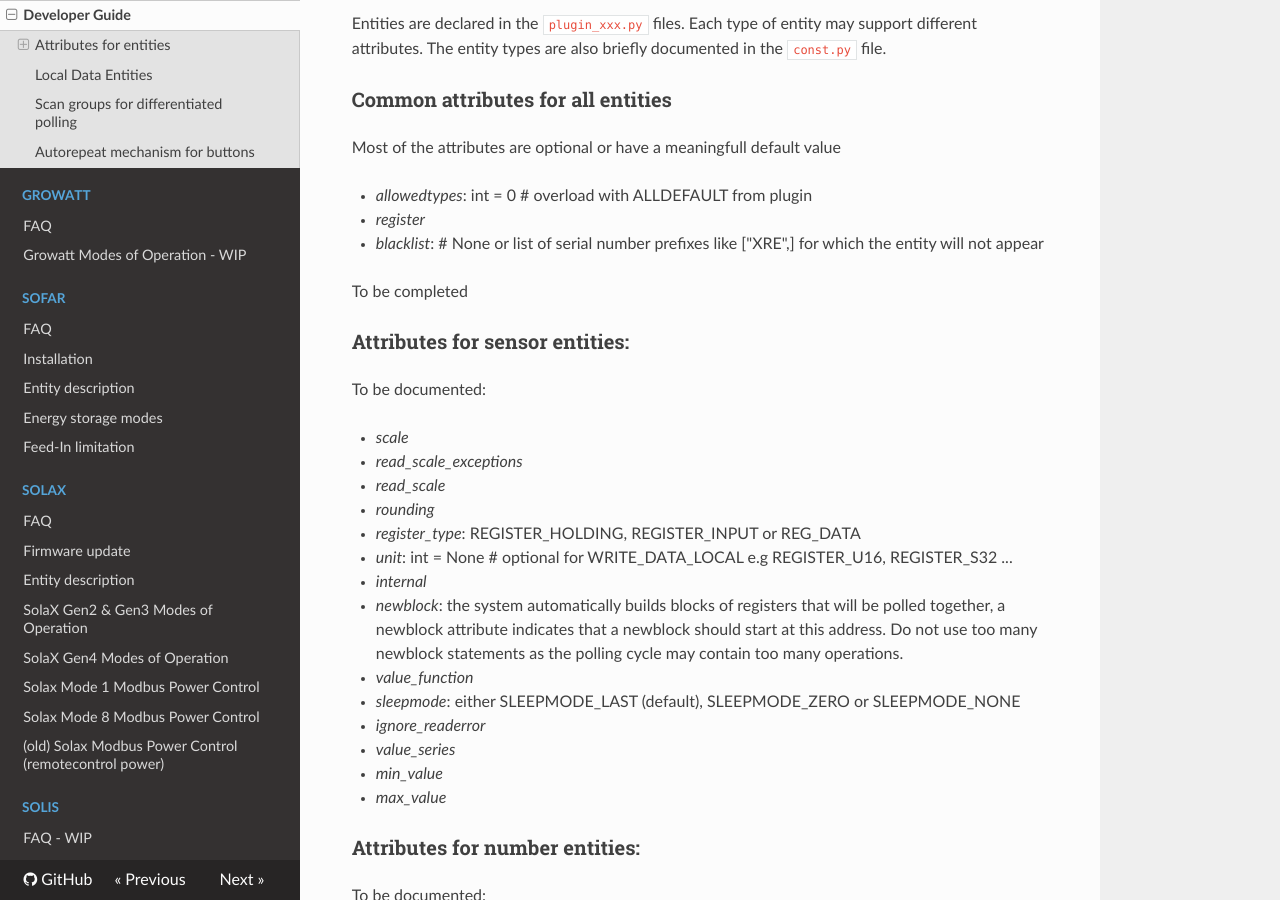
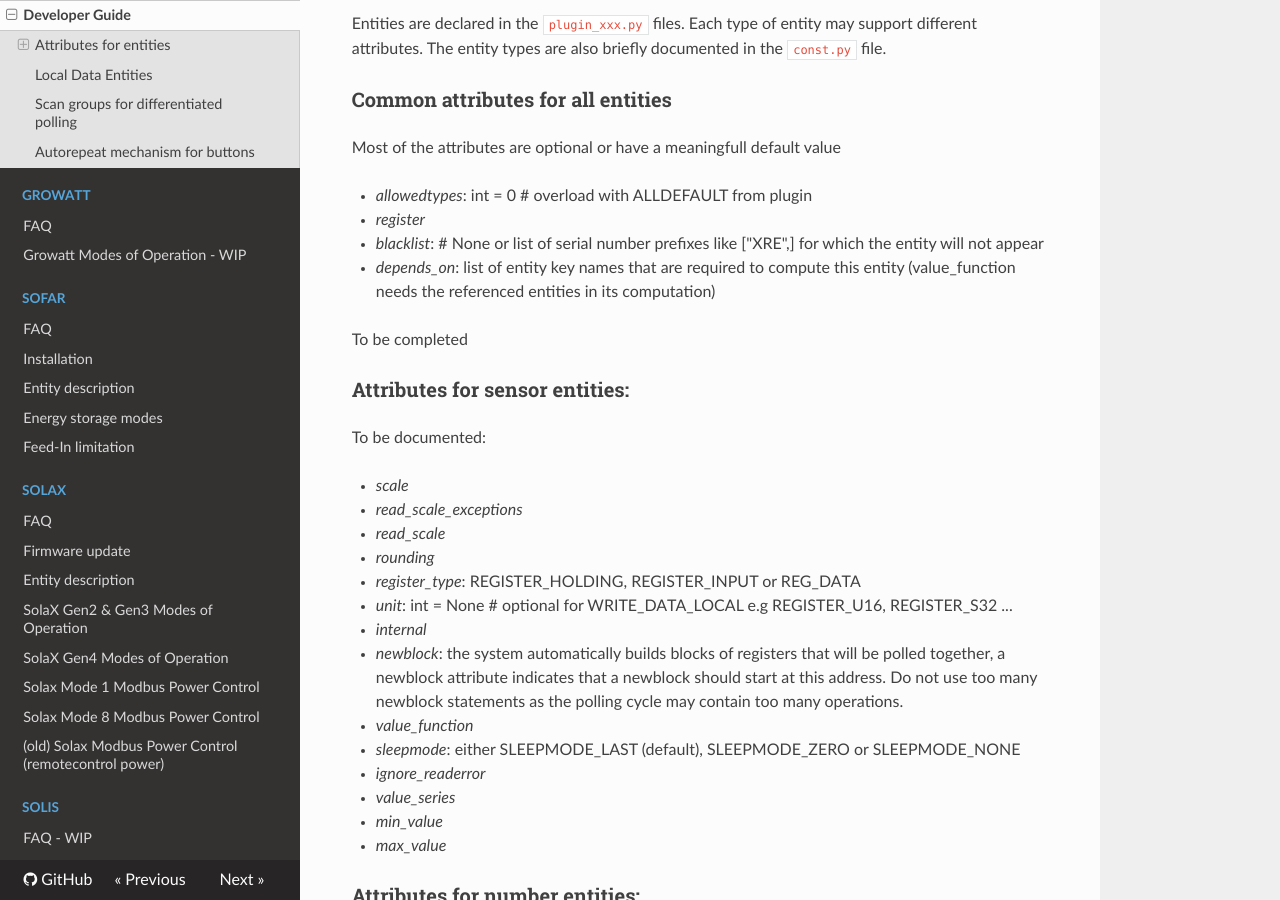
Before and after one commit to wills106/homeassistant-solax-modbus, an MkDocs documentation site: the page built from docs/developer_guide.md, in a window 1280 px wide and 900 px high, scrolled down 324 px. Built offline with MkDocs 1.6.1, drawn with Linux system fonts in a browser that asks for light colours; nearby versions of some CDN libraries; some of the changed text lies outside the part shown.

Commit message:
document depends_on and order32 change
Added 'depends_on' attribute to entity documentation and updated order32 format.

```diff
--- a/docs/developer_guide.md
+++ b/docs/developer_guide.md
@@ -16,6 +16,7 @@
  * _allowedtypes_: int = 0  # overload with ALLDEFAULT from plugin
  * _register_
  * _blacklist_: # None or list of serial number prefixes like ["XRE",] for which the entity will not appear
+ * _depends_on_: list of entity key names that are required to compute this entity (value_function needs the referenced entities in its computation)
 
 To be completed
 
```
Also changed, not shown: other parts of docs/developer_guide.md (+1 -2 lines).
